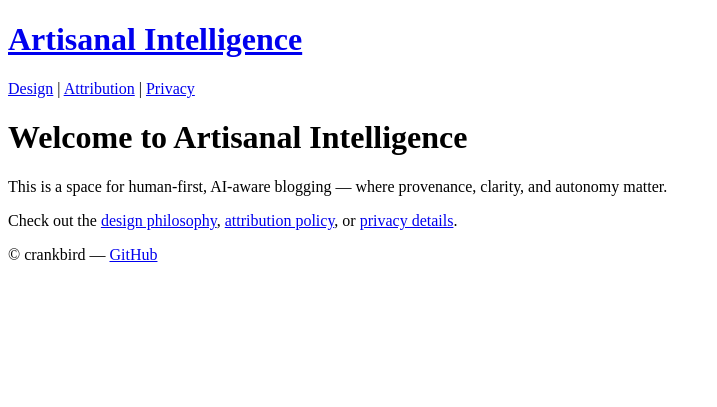
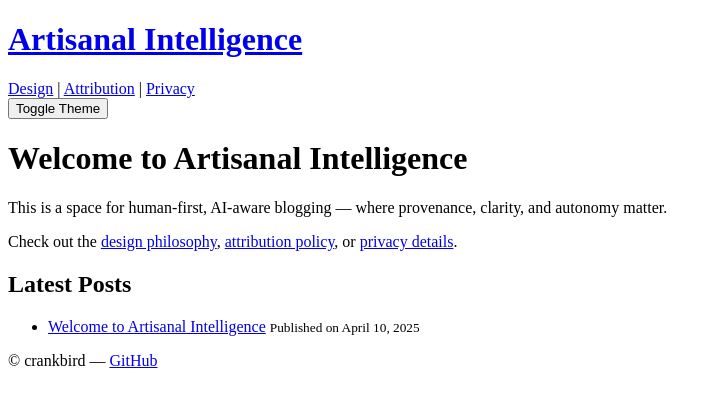
Before and after one commit to crankbird/artisnal-intelligence, a Jekyll site: the page built from index.md, in a window 1280 px wide. Shown: the top 407 px of the page, without its empty margins (0-717 px from the left). Built offline with Jekyll 4.4.1, drawn with Linux system fonts in a browser that asks for light colours.

Commit message:
Add dark mode toggle and dynamic blog post list to homepage
- Updated `index.md` to include a dark mode toggle button.
- Integrated a dynamic blog post list using Jekyll’s Liquid templating.
- Ensured existing content (welcome message and links) remains intact.
- Preserves compatibility with Jekyll's build process for GitHub Pages.

```diff
--- a/index.md
+++ b/index.md
@@ -2,9 +2,24 @@
 layout: default
 title: Home
 ---
+
+<nav>
+  <button id="theme-toggle">Toggle Theme</button>
+</nav>
 
 # Welcome to Artisanal Intelligence
 
 This is a space for human-first, AI-aware blogging — where provenance, clarity, and autonomy matter.
 
 Check out the [design philosophy](/design), [attribution policy](/attribution), or [privacy details](/privacy).
+
+## Latest Posts
+
+<ul>
+{% for post in site.posts %}
+  <li>
+    <a href="{{ post.url }}">{{ post.title }}</a>
+    <small>Published on {{ post.date | date: "%B %d, %Y" }}</small>
+  </li>
+{% endfor %}
+</ul>
```
